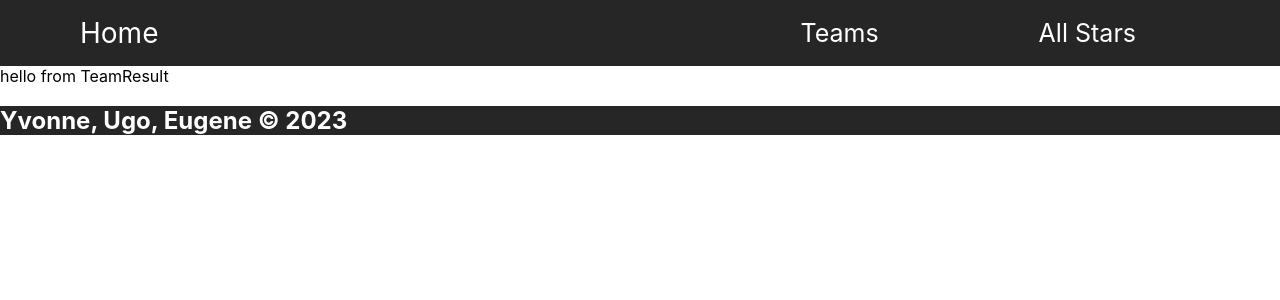
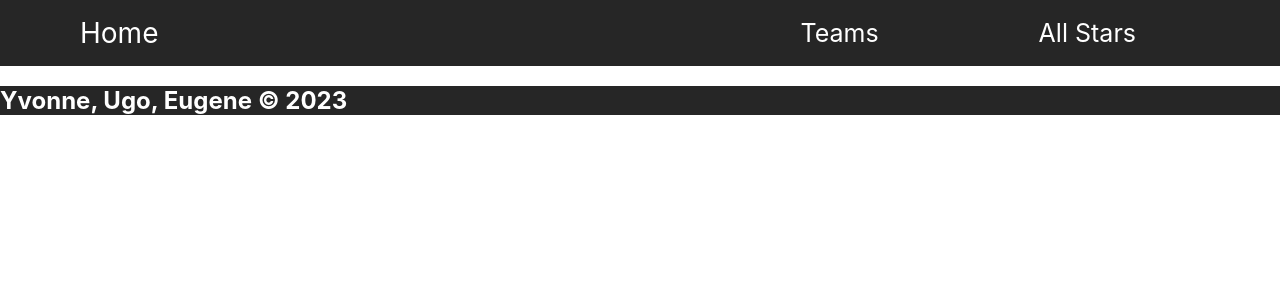
Before and after one commit to Ugopreneur/NBA-superfan, a React (Create React App) app: page /team-result in a window 1280 px wide. Shown: the top 300 px of the page. Built offline with nearby package versions, Linux system fonts and the light colour scheme.

Commit message:
created variables to capture API results

```diff
--- a/src/components/SearchBar.jsx
+++ b/src/components/SearchBar.jsx
@@ -11,6 +11,7 @@ const {teamResults, setTeamResults, NBAcontext, result} = NBAcontextContainer();
   const [text, setText] = useState("");
   const [error, setError] = useState(false);
 
+  // function to call the API to search for a team name
   const fetchTeams = async () => {
     const options = {
       method: 'GET',
--- a/src/pages/TeamResult.jsx
+++ b/src/pages/TeamResult.jsx
@@ -1,9 +1,10 @@
 import React,{useContext} from 'react'
+import SearchBar from '../components/SearchBar'
 
 const TeamResult = () => {
   return (
     <div>
-      hello from TeamResult
+
     </div>
   )
 }
```
Also changed, not shown: src/pages/Player.jsx (+13 -13 lines).
